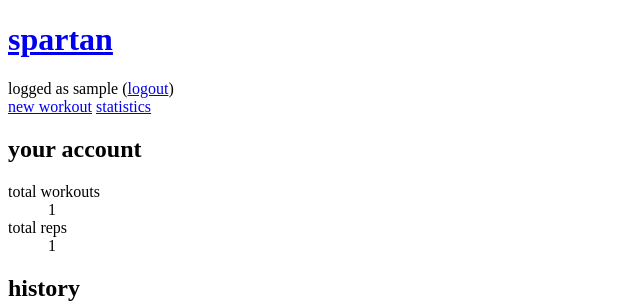
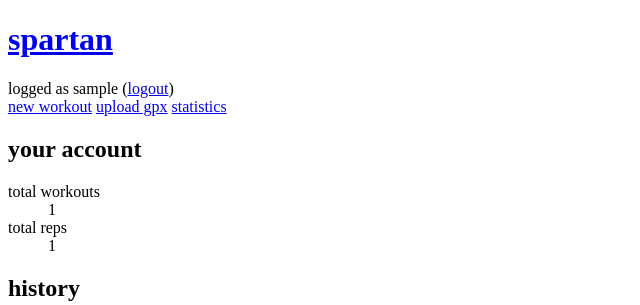
Before and after one commit to podusowski/spartan, a Django app: page /dashboard in a window 1280 px wide. Shown: the top 305 px of the page, without its empty margins (0-640 px from the left). Run offline with Django 3.2, Linux system fonts and the light colour scheme; a user stored in the database is signed in; tables that the repository leaves empty hold one stand-in row (values such as "Sample post"); some libraries are stand-ins or nearby versions.

Commit message:
added gpx field

```diff
--- a/training/models/gpx.py
+++ b/training/models/gpx.py
@@ -6,3 +6,4 @@ from django.db.models import Sum
 
 class GpxWorkout(models.Model):
     user = models.ForeignKey(User)
+    gpx = models.FileField(upload_to='gpx')
--- a/training/templates/training/dashboard.html
+++ b/training/templates/training/dashboard.html
@@ -3,6 +3,7 @@
 {% block nav %}
 <nav>
     <a href="{% url 'start_workout' %}">new workout</a>
+    <a href="{% url 'upload_gpx' %}">upload gpx</a>
     <a href="{% url 'statistics' %}">statistics</a>
 </nav>
 {% endblock %}
--- a/training/urls.py
+++ b/training/urls.py
@@ -23,4 +23,5 @@ urlpatterns = [
     url('^workout/(?P<training_session_id>[0-9]+)/$', views.workout, name='workout'),
     url('^add_excercise/(?P<training_session_id>[0-9]+)/$', views.add_excercise, name='add_excercise'),
     url('^add_reps/(?P<excercise_id>[0-9]+)/$', views.add_reps, name='add_reps'),
+    url('^upload_gpx/$', views.upload_gpx, name='upload_gpx'),
 ]
--- a/training/views.py
+++ b/training/views.py
@@ -99,3 +99,12 @@ def delete_workout(request, workout_id):
     workout = Workout.objects.get(pk=workout_id, user=request.user)
     workout.delete()
     return redirect('dashboard')
+
+
+@login_required
+def upload_gpx(request):
+    if request.method == "POST":
+        workout = GpxWorkout(gpx=request.FILES['gpx'])
+        return redirect('dashboard')
+    else:
+        return render(request, 'training/upload_gpx.html')
```
Also changed, not shown: training/migrations/0011_gpxworkout_gpx.py (added).
